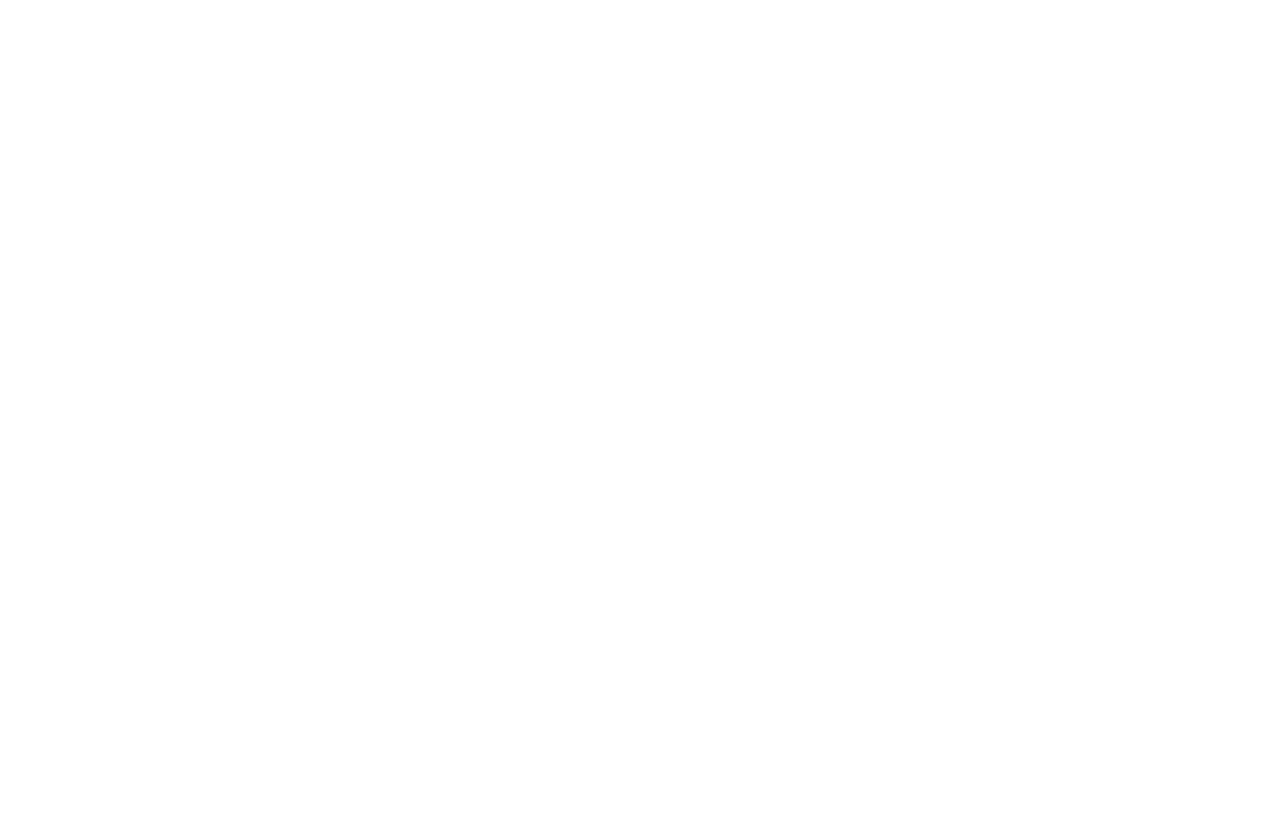
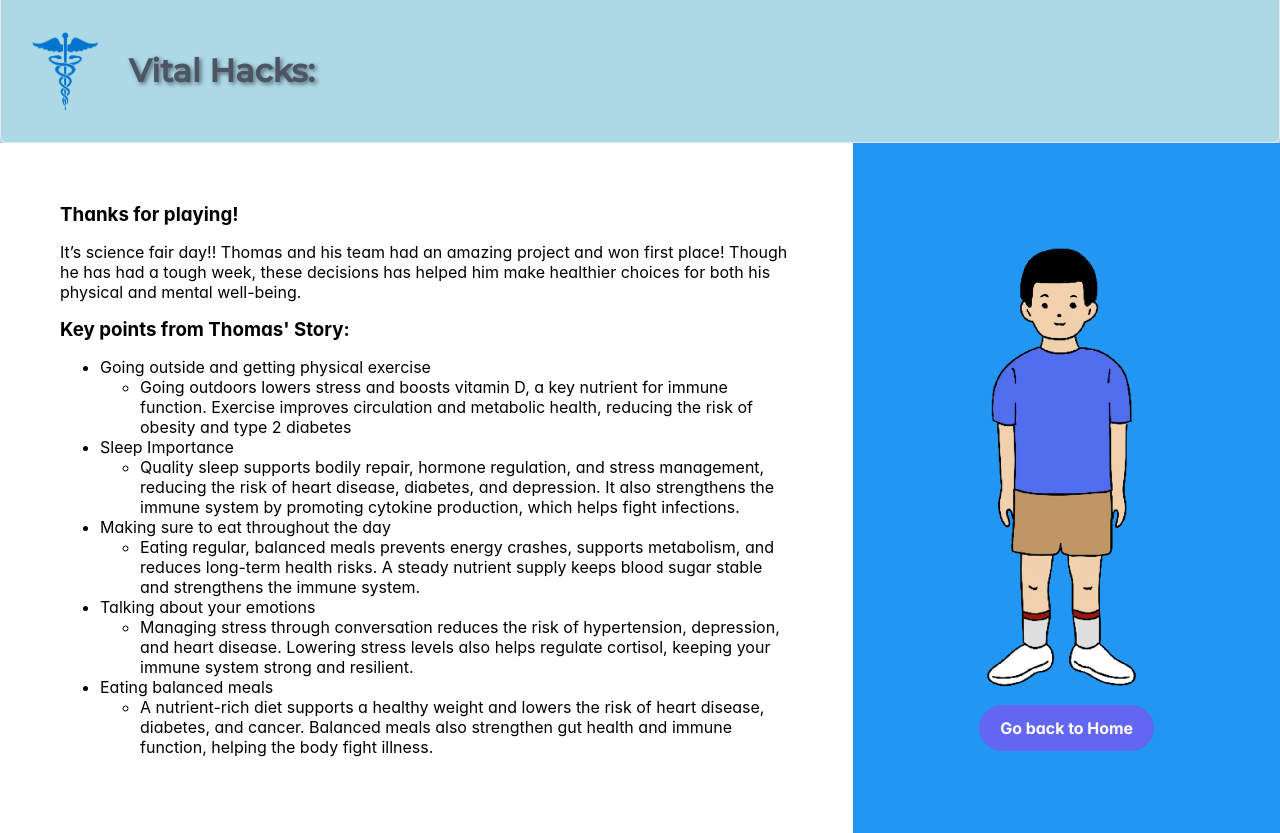
Before and after one commit to KalinaM11/Vital-Hackathon, a React (Create React App) app in the folder vital-hacks/: page /Thomas/Final in a window 1280 px wide. Before the commit this address had no page. Before the commit the page ends 800 px from the top, so only its background shows below. Built offline with nearby package versions, Linux system fonts and the light colour scheme.

Commit message:
finished final pg

```diff
--- a/vital-hacks/src/App.tsx
+++ b/vital-hacks/src/App.tsx
@@ -8,6 +8,7 @@
 import { StatusProvider } from './context/context';
 import { Tscene3Component } from './pages/Thomas Route/Tscene3';
 import {Tscene2Component} from "./pages/Thomas Route/Tscene2";
+import {TfinalComponent} from "./pages/Thomas Route/TFinal";
 
 function App() {
   return (
@@ -21,6 +22,7 @@
         <Route path="/SelectionPage" element={<SelectionPageComponent />} />
         <Route path="/Thomas/Scenario1" element={<Tscene1Component/>} />
         <Route path="/Thomas/Scenario2" element={<Tscene2Component/>}/>
+        <Route path="/Thomas/Final" element={<TfinalComponent/>}/>
       </Routes>
   </Router>
   </StatusProvider>
--- /dev/null
+++ b/vital-hacks/src/pages/Thomas Route/TFinal.css
@@ -0,0 +1,26 @@
+
+.b{
+    display: grid;
+    grid-template-areas:
+    "setting avatar";
+    grid-template-columns: 2fr 1fr;
+    background-color:#2196F3;
+    height: 100%;
+}
+
+.conclusion {
+    grid-area: setting;
+    display: flex;
+    flex-direction: column;
+    align-items: flex-start;
+    justify-content: center;
+    padding:60px;
+    background-color: white;}
+
+.image {
+   grid-area: avatar;
+   display: flex;
+   flex-direction: column;
+   align-items: center;
+   justify-content: center;
+}
--- /dev/null
+++ b/vital-hacks/src/pages/Thomas Route/TFinal.tsx
@@ -0,0 +1,68 @@
+import {Header} from '../shared/header/header.component';
+import { useNavigate } from 'react-router-dom';
+import './TFinal.css';
+import boyImage from '../../images/boyHomePage-removebg-preview.png';
+import { Button } from 'primereact/button';
+
+export const TfinalComponent = () => {
+    const navigate = useNavigate();
+
+    return(
+        <div>
+            <Header pageType=''/>
+            <div className= 'b'>
+                <div className='image'>
+                    <img src={boyImage} alt = "boyImage" style= {{ height: '60vh'}}/>
+                    <Button label="Go back to Home" rounded/>
+                </div>
+                <div className = 'conclusion'>
+                    <h3 style={{padding: 0, margin:0}}>Thanks for playing!</h3>
+                    <p>
+                    It’s science fair day!! Thomas and his team had an amazing project and won first place! Though
+                     he has had a tough week, these decisions has helped him make healthier choices for both his physical
+                      and mental well-being. </p>
+                    <h3 style={{padding: 0, margin:0}}>Key points from Thomas' Story:</h3>
+                    <ul>
+                        <li>Going outside and getting physical exercise
+                            <ul>
+                                <li>Going outdoors lowers stress and boosts vitamin D, a key nutrient for immune function.
+                                    Exercise improves circulation and metabolic health, reducing the risk of obesity and type 2 diabetes
+                                </li>
+                            </ul>
+                        </li>
+
+                        <li>Sleep Importance
+                            <ul>
+                                <li>Quality sleep supports bodily repair, hormone regulation, and stress management, reducing the risk of heart disease, diabetes, and depression.
+                                    It also strengthens the immune system by promoting cytokine production, which helps fight infections.
+                                </li>
+                            </ul>
+                        </li>
+
+                        <li>Making sure to eat throughout the day
+                            <ul>
+                                <li>Eating regular, balanced meals prevents energy crashes, supports metabolism, and reduces long-term health risks.
+                                     A steady nutrient supply keeps blood sugar stable and strengthens the immune system.
+                                </li>
+                            </ul>
+                        </li>
+                        <li>Talking about your emotions
+                            <ul>
+                                <li>Managing stress through conversation reduces the risk of hypertension, depression, and heart disease.
+                                    Lowering stress levels also helps regulate cortisol, keeping your immune system strong and resilient.
+                                </li>
+                            </ul>
+                        </li>
+                        <li>Eating balanced meals
+                            <ul>
+                                <li>A nutrient-rich diet supports a healthy weight and lowers the risk of heart disease, diabetes, and cancer.
+                                    Balanced meals also strengthen gut health and immune function, helping the body fight illness.
+                                </li>
+                            </ul>
+                        </li>
+                    </ul>
+                </div>
+            </div>
+        </div>
+    );
+};
```
